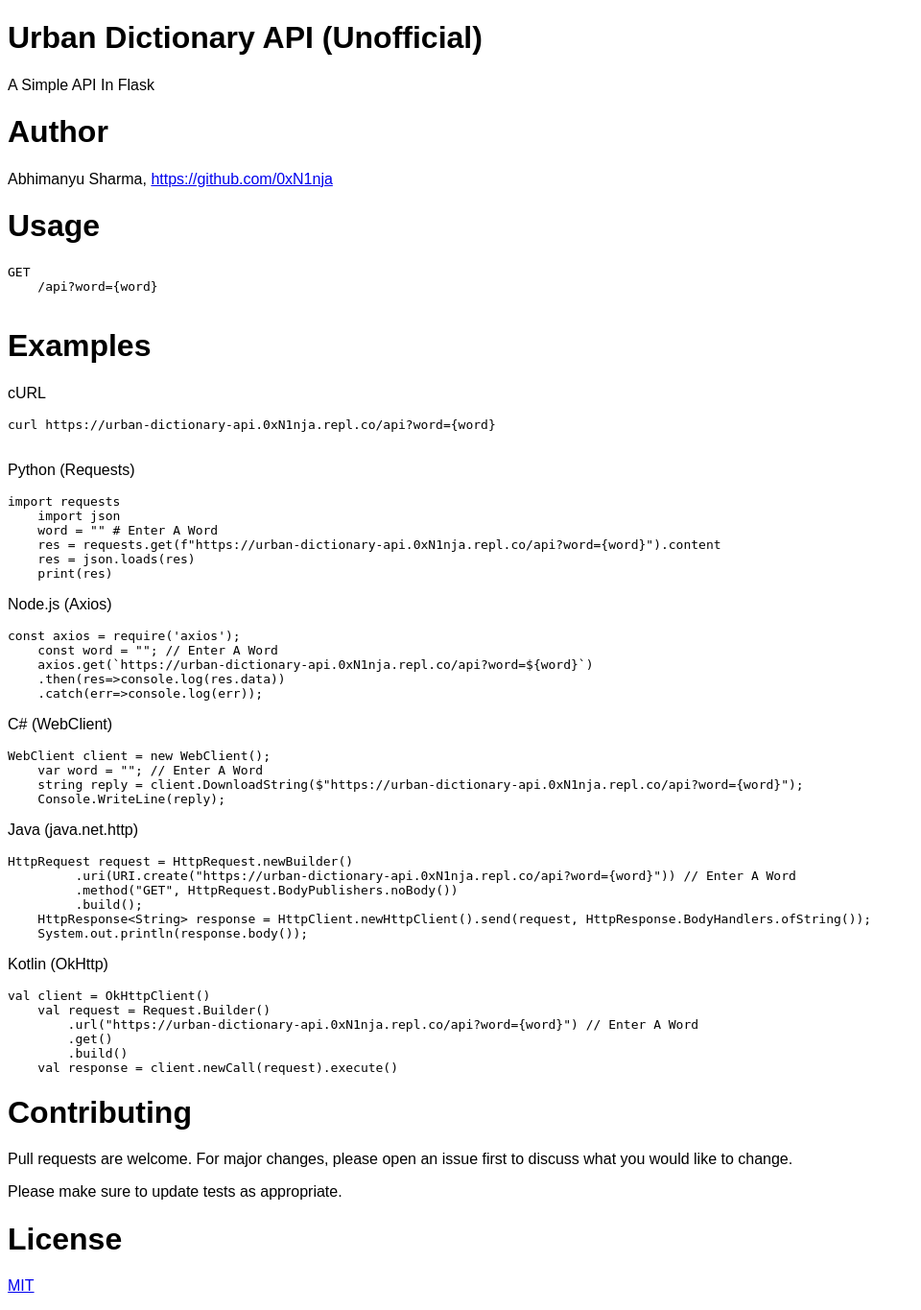
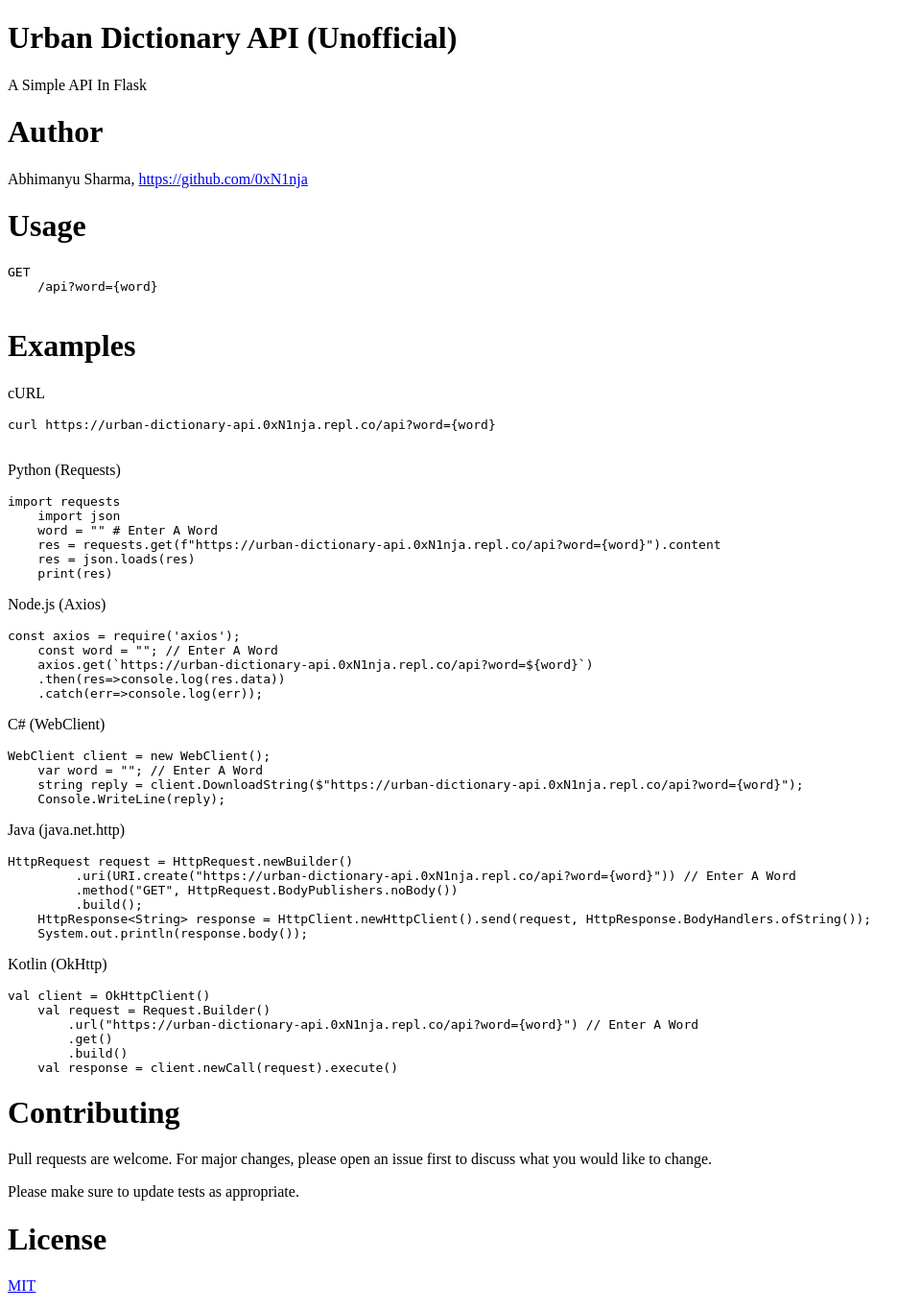
Before and after one commit to 0xN1nja/urban-dictionary-api, a Flask app: page / in a window 1280 px wide. Shown: the whole page at 96% size, without its empty margins (0-960 px from the left). Run offline with Flask 2, Linux system fonts and the light colour scheme.

Commit message:
Removed Font Family

```diff
--- a/templates/index.html
+++ b/templates/index.html
@@ -7,11 +7,6 @@
     <title>Urban Dictionary API | Documentation</title>
 </head>
 <body>
-    <style>
-        html{
-            font-family: Arial, Helvetica, sans-serif;
-        }
-    </style>
     <h1 id="urban-dictionary-api-unofficial">Urban Dictionary API (Unofficial)</h1>
     <p>A Simple API In Flask</p>
     <h1 id="author">Author</h1>
```
